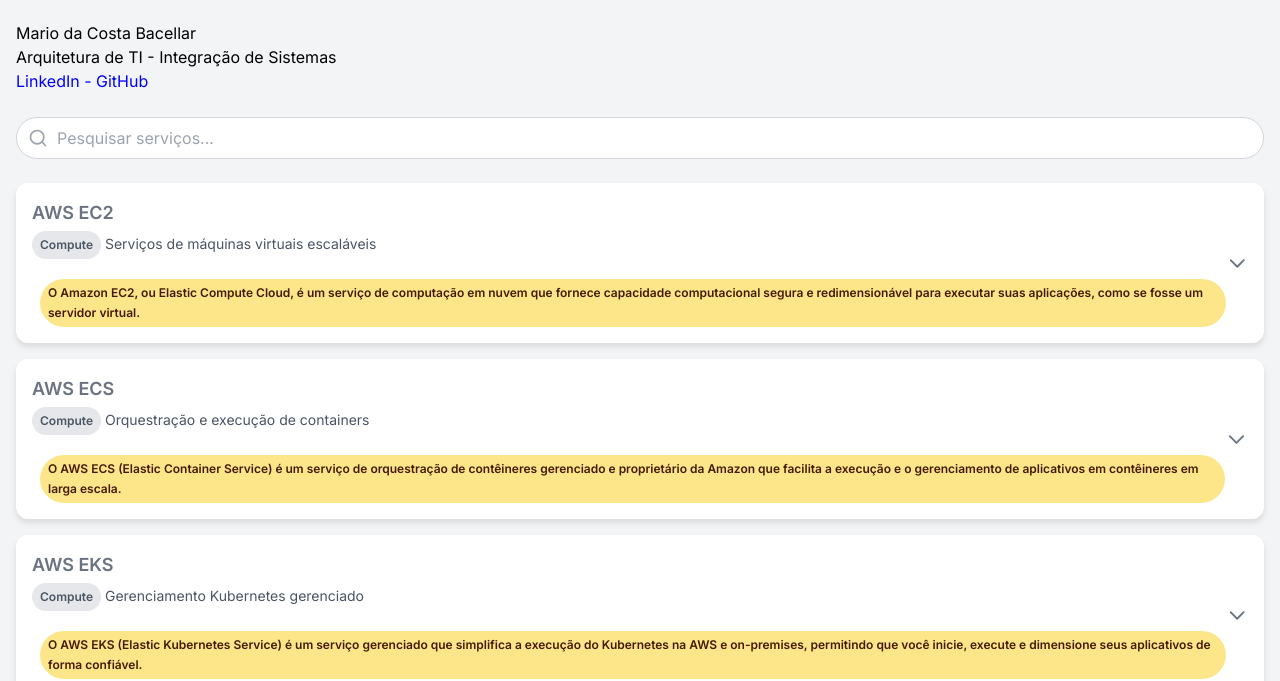
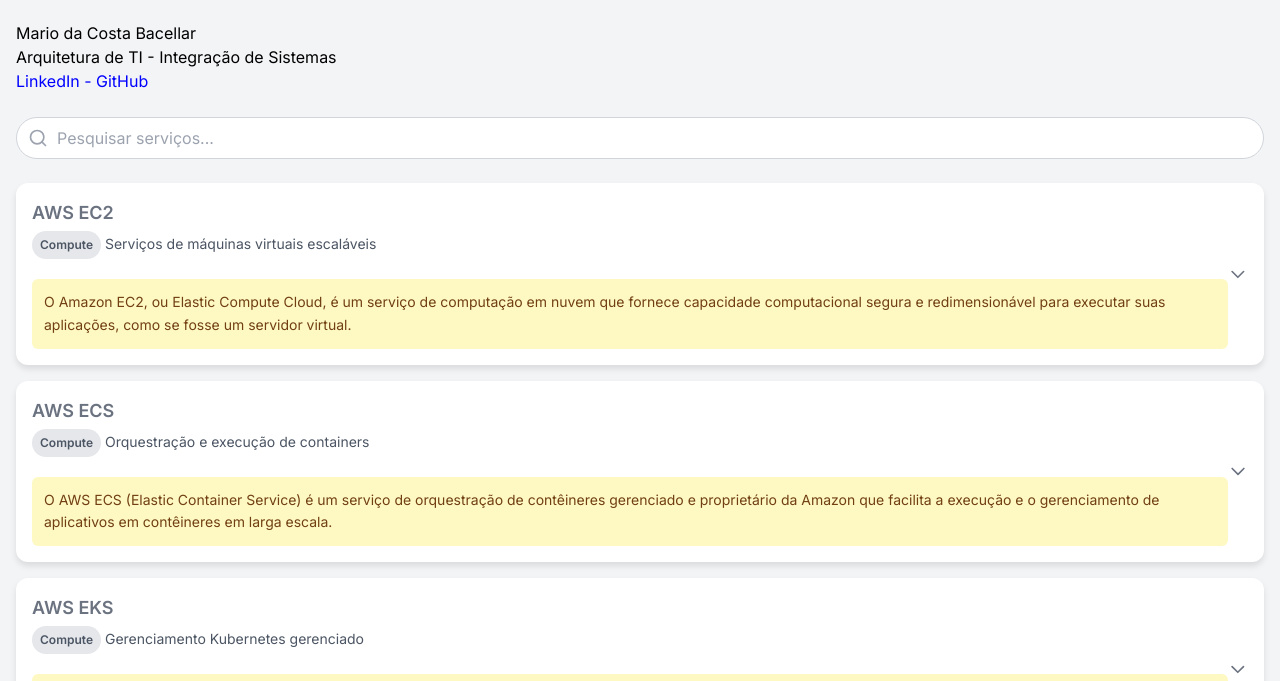
Before and after one commit to mariobacellar/cloudcomp, a plain HTML site: page index.html in a window 1280 px wide. Shown: the part 121-802 px from the top of the page. Drawn offline with nearby package versions, Linux system fonts and the light colour scheme.

Commit message:
Update index.html
formatação da descrição

```diff
--- a/index.html
+++ b/index.html
@@ -194,7 +194,9 @@
                             <div class="text-sm text-gray-600 mt-1">
                                 <span class="badge">${service.category}</span> ${service.details}
 								<br><br>
-                                <span class="ml-2 text-amber-950 bg-amber-200 badge break-words">${service.awsDesc}</span>
+<p class="bg-yellow-100 text-yellow-900 p-3 rounded-md text-sm leading-relaxed">${service.awsDesc}</p>
+
+
                             </div>
                         </div>
                         <svg class="expand-icon w-6 h-6 text-gray-500" fill="none" viewBox="0 0 24 24" stroke="currentColor">
```
